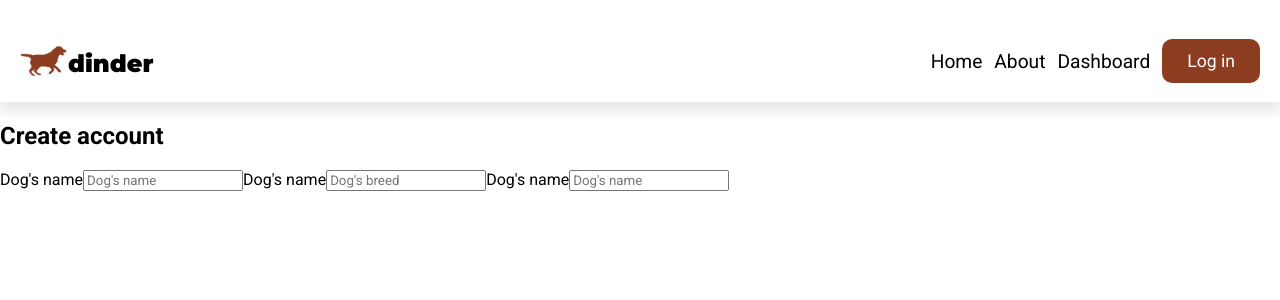
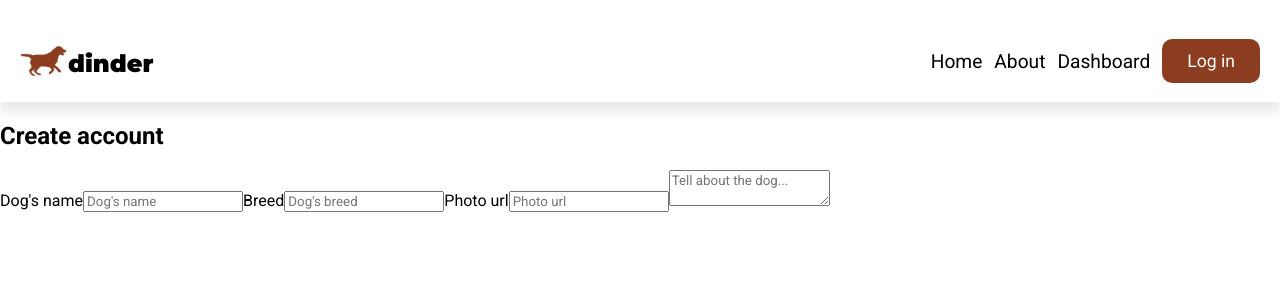
Before and after one commit to rudzupuke/SGT-final-task, a React (Create React App) app in the folder frontend/: page /register in a window 1280 px wide. Shown: the top 300 px of the page. Built offline with nearby package versions, Linux system fonts and the light colour scheme.

Commit message:
register view and styling

```diff
--- a/frontend/src/pages/Register/Register.js
+++ b/frontend/src/pages/Register/Register.js
@@ -33,7 +33,7 @@ const Register = () => {
 						value={""}
 						onChange={handleChange}
 					/>
-					<label htmlFor="breed">Dog's name</label>
+					<label htmlFor="breed">Breed</label>
 					<input
 						type="text"
 						placeholder="Dog's breed"
@@ -43,16 +43,21 @@ const Register = () => {
 						value={""}
 						onChange={handleChange}
 					/>
-					<label htmlFor="name">Dog's name</label>
+					<label htmlFor="image">Photo url</label>
 					<input
-						type="text"
-						placeholder="Dog's name"
-						name="name"
-						id="name"
-						required
+						type="url"
+						placeholder="Photo url"
+						name="image"
+						id="image"
 						value={""}
 						onChange={handleChange}
 					/>
+					<textarea
+						name="bio"
+						id="bio"
+						placeholder="Tell about the dog..."
+						maxlength="200"
+					></textarea>
 				</form>
 			</main>
 		</>
```
